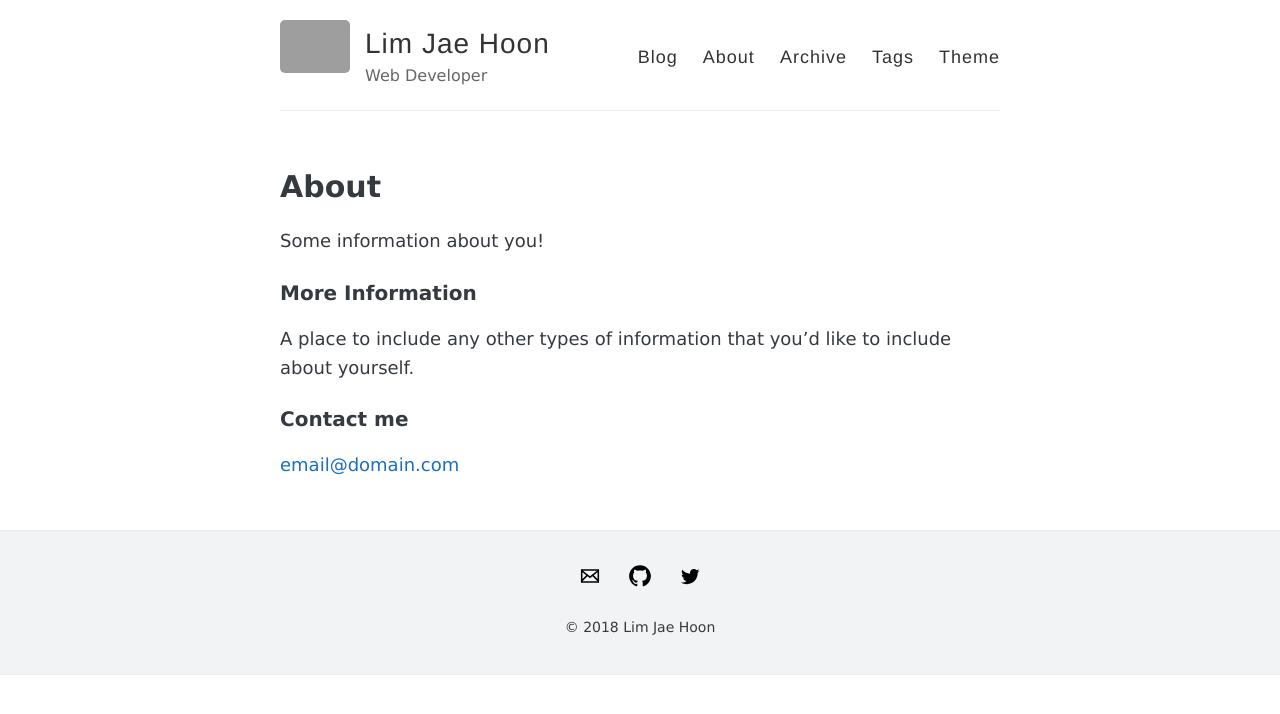
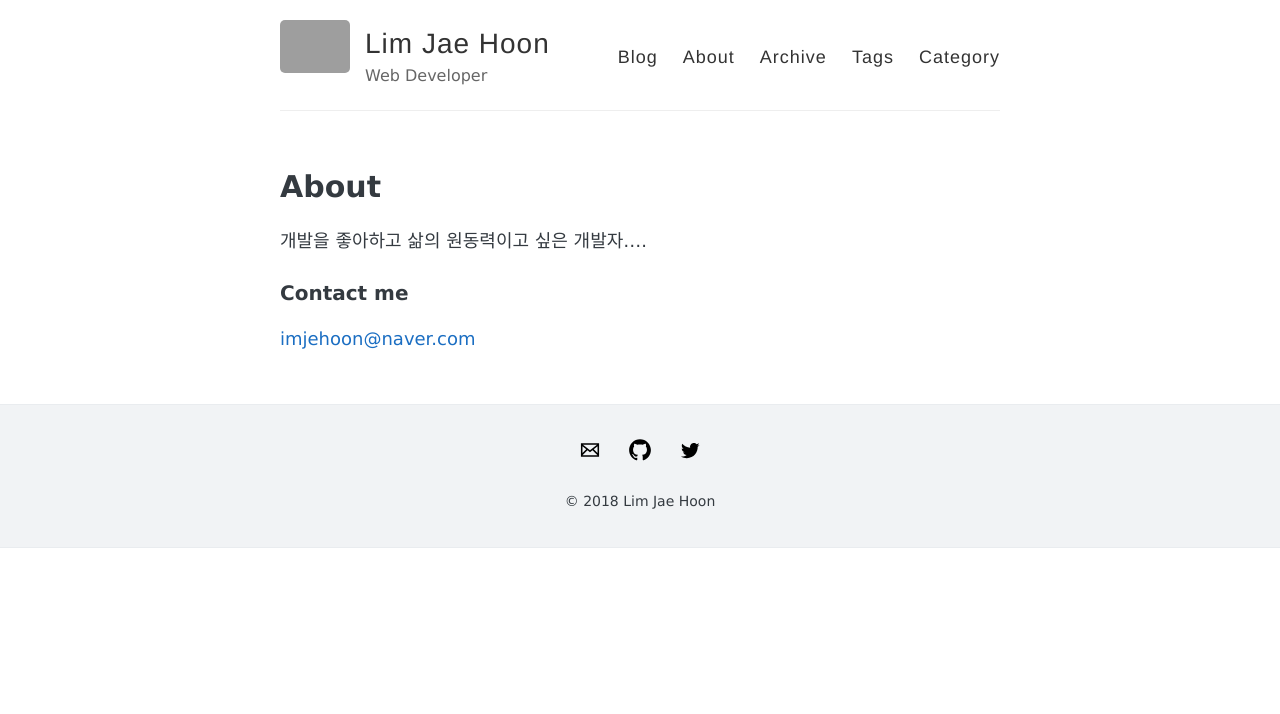
Before and after one commit to imjehoon/imjehoon.github.io, a Jekyll site: the page built from about.md, in a window 1280 px wide. Shown: the top 714 px of the page. Built offline with Jekyll 4.4.1, drawn with Linux system fonts in a browser that asks for light colours; comment, search, counter and statistics services are not loaded; grey boxes are pictures that could not be loaded.

Commit message:
category add

```diff
--- a/_config.yml
+++ b/_config.yml
@@ -28,8 +28,8 @@ navigation:
     url: /archive
   - name: Tags
     url: /tags
-  - name: Theme
-    url: https://imjehoon.github.io
+  - name: Category
+    url: /category
 
 # Pagination
 paginate: 5
--- a/about.md
+++ b/about.md
@@ -4,12 +4,8 @@ title: About
 permalink: /about/
 ---
 
-Some information about you!
-
-### More Information
-
-A place to include any other types of information that you'd like to include about yourself.
+개발을 좋아하고 삶의 원동력이고 싶은 개발자....
 
 ### Contact me
 
-[email@domain.com](mailto:email@domain.com)
+[imjehoon@naver.com](mailto:imjehoon@naver.com)
```
Also changed, not shown: _posts/2018-05-26-hello-world.md (+1 -1 lines), _posts/2018-06-15-aws고정ip 설정.md (added, +38 -0 lines), _posts/2018-06-15-nginx설치.md (added, +27 -0 lines), category/index.html (added, +45 -0 lines).
